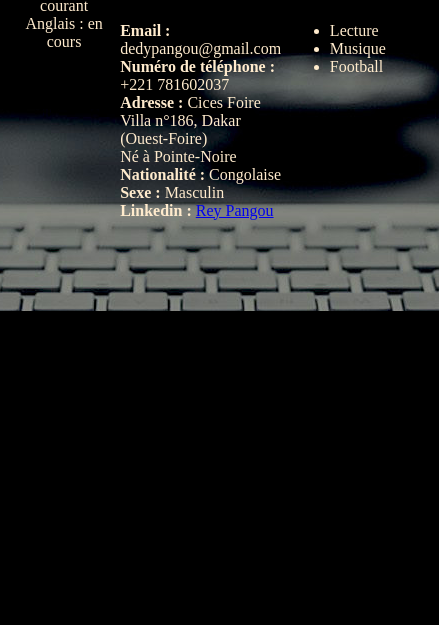
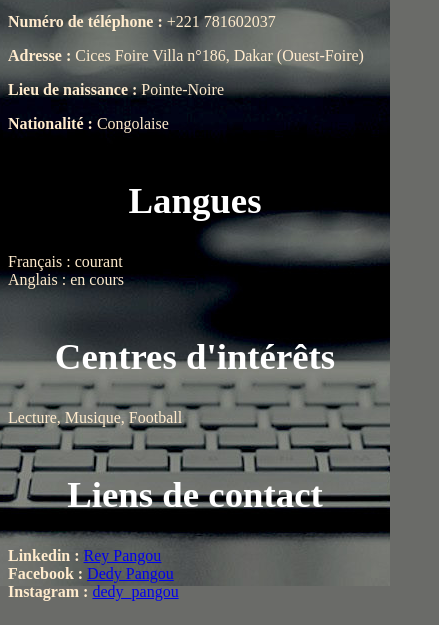
Before and after one commit to DedSlash/Mon_Cv, a plain HTML site: page identite.html in a window 390 px wide. Shown: the part 533-1158 px from the top of the page, 439 px wide, since content can reach past the window. Before the commit the page ends 844 px from the top, so only its background shows below. Drawn offline with Linux system fonts and the light colour scheme.

Commit message:
Modification de la page avec Responsive design

```diff
--- a/identite.html
+++ b/identite.html
@@ -14,34 +14,31 @@
             <p><a href="moi_grand.jpg"><img src="moi_mini.jpg" alt="Photo de Profil"></a></p>
             <h3>Analyste Programmeur</h3>
         </header>
-        <div id=contenu>
-            <section class="sect1I">
+        <div id=contenuID>
+            <section class="sect" >
+                <h2>Details Personnels</h2>
+                   <p><strong>Email :</strong> dedypangou@gmail.com </p>
+                   <p><strong>Numéro de téléphone :</strong> +221 781602037 </p>
+                   <p><strong>Adresse :</strong> Cices Foire Villa n°186, Dakar (Ouest-Foire) </p>
+                   <p><strong>Lieu de naissance : </strong>Pointe-Noire</p>
+                   <p><strong>Nationalité :</strong> Congolaise </p>
+            </section>
+            <section class="sect" >
                 <h2>Langues</h2>
                 <p>
                     Français : courant <br> Anglais : en cours
                 </p>
             </section>
-
-            <section class="sect2I">
-                <h2>Details Personnels</h2>
-                   <strong>Email :</strong> dedypangou@gmail.com <br>
-                   <strong>Numéro de téléphone :</strong> +221 781602037 <br>
-                   <strong>Adresse :</strong> Cices Foire Villa n°186, Dakar (Ouest-Foire) <br>
-                    Né à Pointe-Noire <br>
-                   <strong>Nationalité :</strong> Congolaise <br>
-                   <strong>Sexe :</strong> Masculin <br>
-                   <strong>Linkedin :</strong> <a href="https://www.linkedin.com/in/rey-pangou-39baa1176/">Rey Pangou</a>
+            <section class="sect" >
+                <h2>Centres d'intérêts</h2>
+                <p>Lecture, Musique, Football</p>
+            </section>
+            <section>
+                <h2>Liens de contact</h2>
+                <p><strong>Linkedin :</strong> <a href="https://www.linkedin.com/in/rey-pangou-39baa1176/">Rey Pangou</a> <br>
+                    <strong>Facebook :</strong> <a href="https://m.facebook.com/dedy.pangou.5?ref=bookmarks">Dedy Pangou</a> <br> <strong>Instagram :</strong> <a href="https://www.instagram.com/dedy_pangou/">dedy_pangou</a></p>
             </section>
 
-            <section class="sect3I">
-                <h2>Centres d'intérêts</h2>
-
-                <ul>
-                    <li>Lecture</li>
-                    <li>Musique</li>
-                    <li>Football</li>
-                </ul>
-            </section>
         </div>
     </body>
 </html>
--- a/style.css
+++ b/style.css
@@ -1,18 +1,68 @@
+@media screen and (max-width: 1290px)
+{
+    /* les modifs des petites résolutions */
 
-.sect1I
+
+body
 {
+    background-color:rgb(106, 107, 104);
+    background-attachment: fixed; /* Le fond restera fixe */
+    background-repeat: no-repeat;
+    background-position: center;
+}
+
+#contenu
+{
+    display: flex;
+    flex-direction: column;
+    justify-content: space-around;
+}
+#contenuID
+{
+
+    display: flex;
+    flex-direction: column;
+    justify-content: space-around;
+}
+
+
+.element:nth-child(2)
+{
+    order:1;
+}
+
+.infos /* Mon lien plus d'infos*/
+{
+    color: white;
+    font-size: 1em;
     text-align: center;
-    width: 30%;
 }
-.sect2I
+a:visited
 {
-    width: auto;
+    color :red;
 }
-.sect3I
+
+h2, h1
 {
-    width: 25%;
+    color: white;
+        font-size: 1.6em;
+        text-align: center;
 }
+
+h3
+{
+    color: white;
+    font-size: 1em;
+}
+
+}
+
 #contenu
+{
+    display: flex;
+    justify-content: space-around;
+}
+#contenuID
 {
     display: flex;
     justify-content: space-around;
@@ -20,11 +70,11 @@
 
 a:visited
 {
-    color :steelblue;
+    color : white;
 }
 .infos
 {
-    color: blanchedalmond;
+    color: white;
     text-align: right;
 }
 body
@@ -34,7 +84,6 @@ body
     background-attachment: fixed; /* Le fond restera fixe */
     background-repeat: no-repeat;
     background-position: center;
-    background-color: black;
 }
 
 #en_tete
```
Also changed, not shown: index.html (+5 -4 lines).
